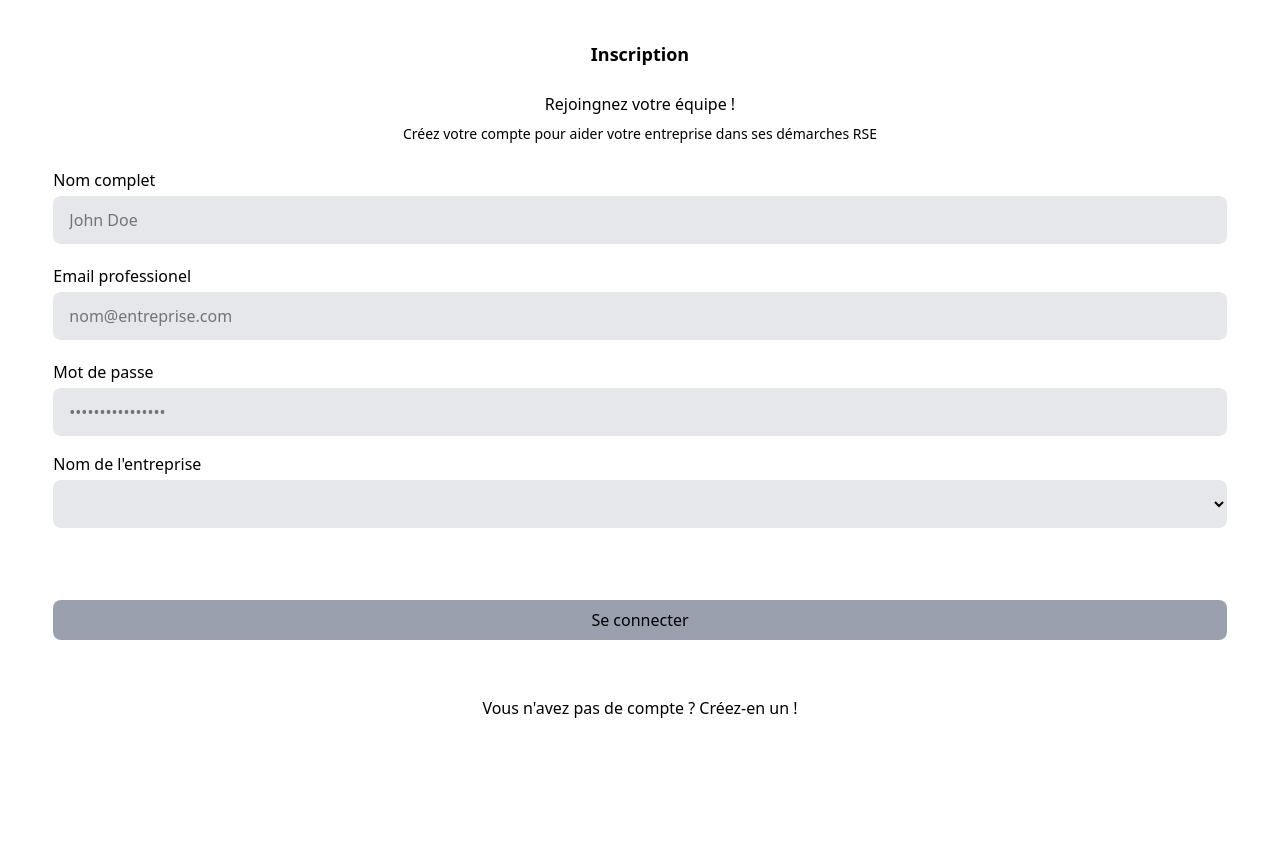
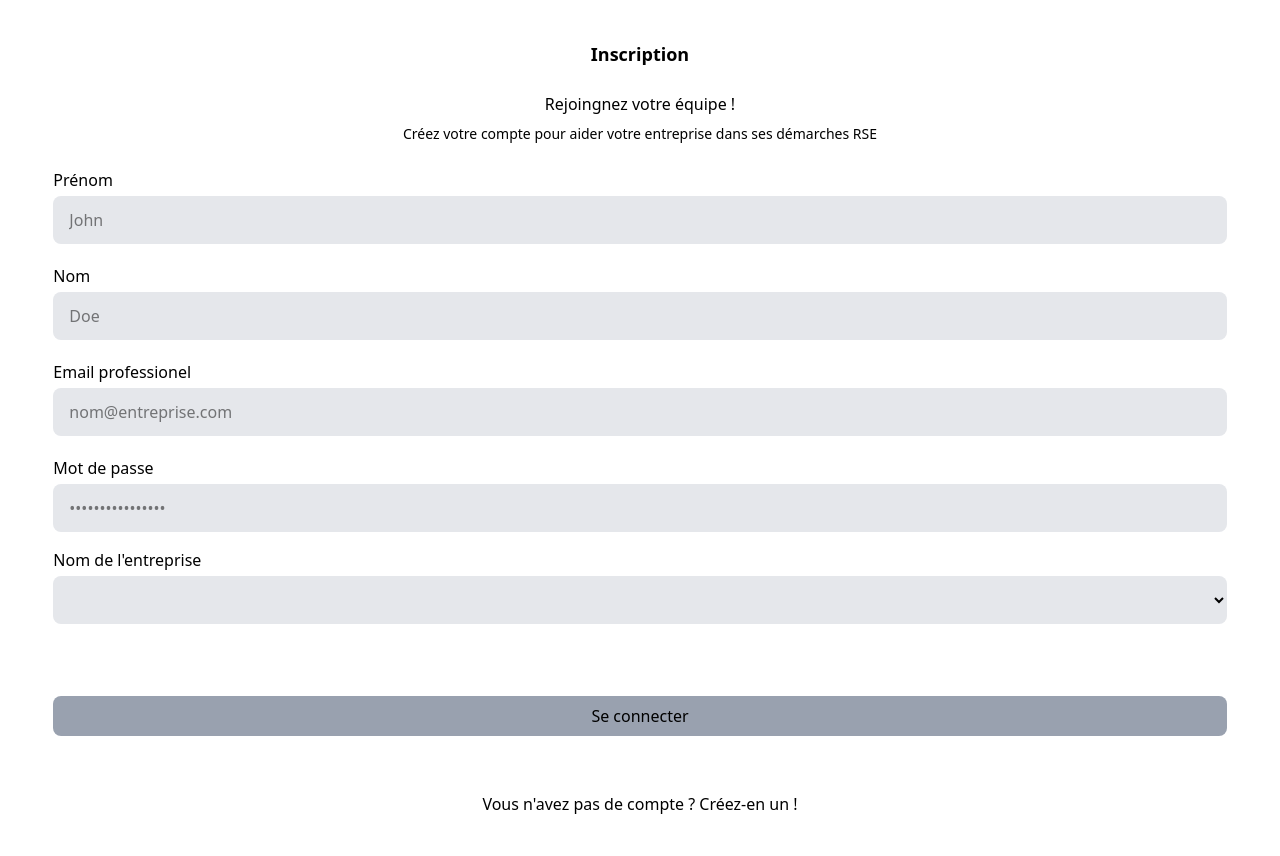
Before and after one commit to BaptisteDelavenay/Hop, a PHP site: page /compte/inscriptionCollaborateur.php in a window 1280 px wide. Before the commit the page ends 718 px from the top, so only its background shows below. Run offline with PHP 8.4, Linux system fonts and the light colour scheme; lists and menus that the app fills with data are empty; style sheets or scripts are compiled from the project's sources.

Commit message:
Développement du back pour l'ajout du nouveau  compte dans la bdd

```diff
--- a/compte/inscriptionCollaborateur.php
+++ b/compte/inscriptionCollaborateur.php
@@ -13,13 +13,19 @@
     <p class="text-center text-md mb-2">Rejoingnez votre équipe !</p>
     <p class="text-center text-sm mb-6">Créez votre compte pour aider votre entreprise dans ses démarches RSE</p>
     <!-- Formulaire de connexion -->
-    <form class="flex flex-col justify-center items-center" action="authentification.php" method="POST">
+    <form class="flex flex-col justify-center items-center" action="creationCompteCollaborateur.php" method="POST">
 
 
-        <!-- input Nom complet -->
+        <!-- input Prénom -->
         <div class="w-11/12 flex flex-col mb-5">
-            <label for="email" class="mb-1">Nom complet</label>
-            <input class="bg-gray-200 h-12 rounded-lg p-4" type="email" id="email" name="email" placeholder="John Doe" required>
+            <label for="email" class="mb-1">Prénom</label>
+            <input class="bg-gray-200 h-12 rounded-lg p-4" type="text" id="prenom" name="prenom" placeholder="John" required>
+        </div>
+
+        <!-- input Nom -->
+        <div class="w-11/12 flex flex-col mb-5">
+            <label for="email" class="mb-1">Nom</label>
+            <input class="bg-gray-200 h-12 rounded-lg p-4" type="text" id="nom" name="nom" placeholder="Doe" required>
         </div>
 
         <!-- input Email -->
@@ -37,7 +43,7 @@
         <!-- Nom de l'entreprise -->
         <div class="w-11/12 flex flex-col mb-4">
             <label for="password" class="mb-1">Nom de l'entreprise</label>
-            <select class="bg-gray-200 h-12 rounded-lg p-4" type="password" id="password" name="password" value="Google">
+            <select class="bg-gray-200 h-12 rounded-lg p-4" id="entreprise" name="entreprise" value="Google">
             </select>
         </div>
 
```
Also changed, not shown: compte/creationCompteCollaborateur.php (+36 -0 lines).
